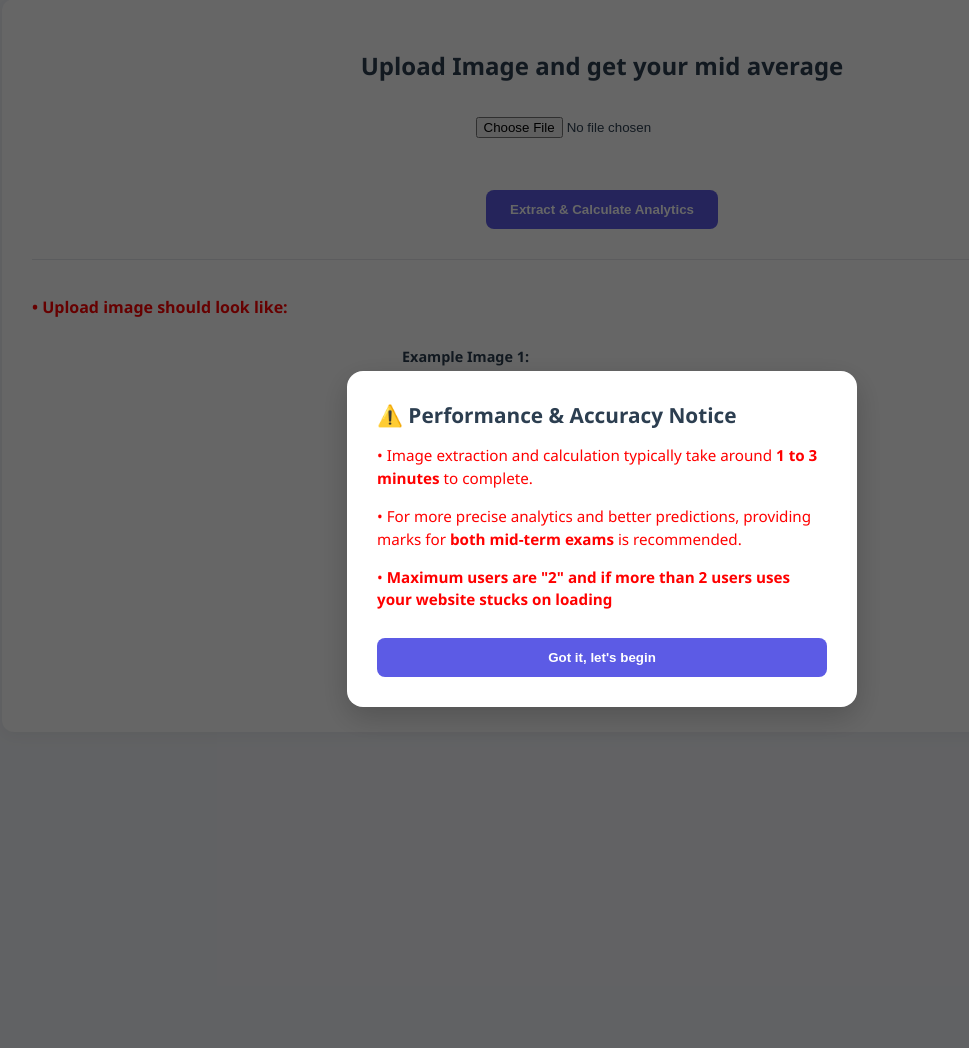
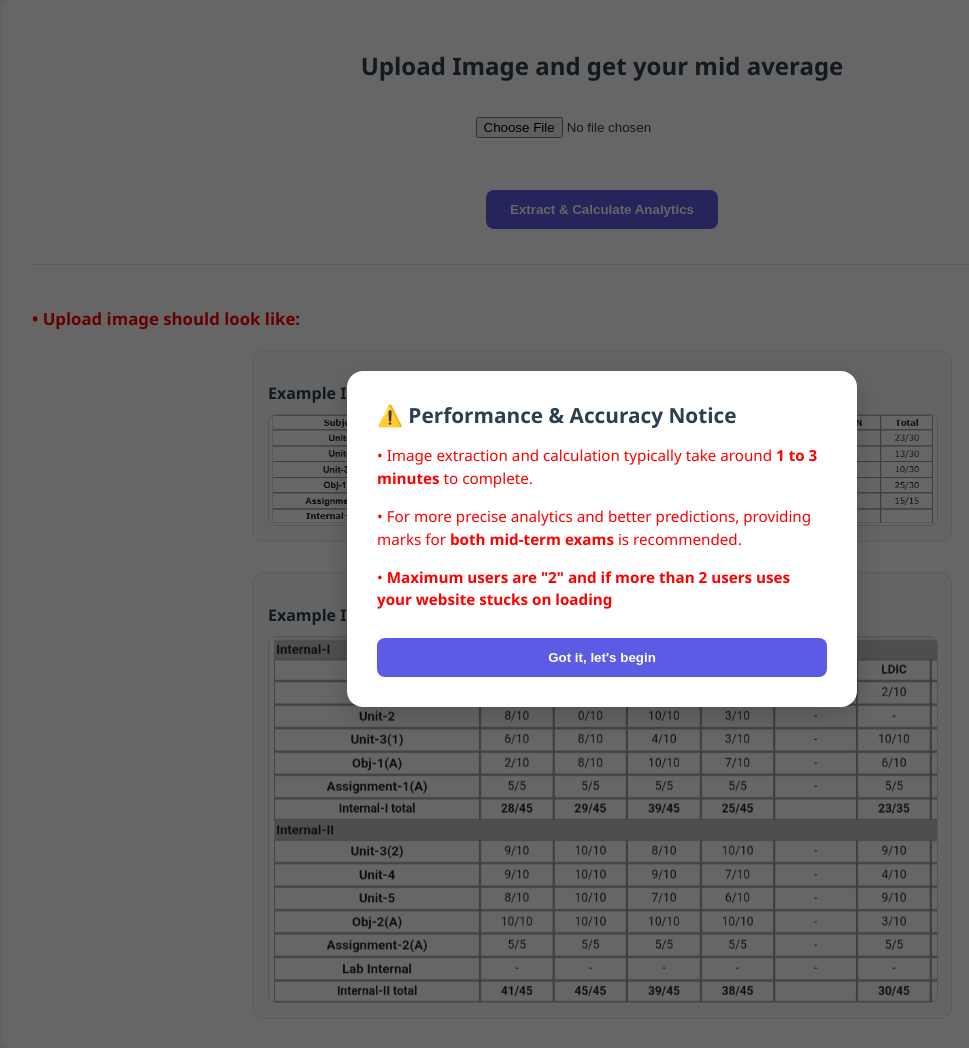
Before and after one commit to aishu-ishu/pscmr-midmarks-calculator, a Flask app: page / in a window 1280 px wide. Shown: the part 31-1079 px from the top of the page, without its empty margins (38-1007 px from the left). Run offline with Flask 3, Linux system fonts and the light colour scheme.

Commit message:
Update index.html

```diff
--- a/templates/index.html
+++ b/templates/index.html
@@ -494,17 +494,17 @@
             <span id="loading" style="display: none; font-weight: 600; color: var(--primary); font-size: 0.95rem;"></span>
         </div>
 
-        <!-- Neatly stacked reference examples -->
-        <div style="margin-top: 30px; border-top: 1px solid #e5e7eb; padding-top: 20px; text-align: left;">
-            <p style="color: red; font-weight: 600; margin-bottom: 15px;">• Upload image should look like:</p>
-            <div style="display: flex; flex-direction: column; gap: 20px; max-width: 400px; margin: 0 auto;">
-                <div>
-                    <p style="font-size: 0.9rem; font-weight: 600; color: var(--text-dark); margin-bottom: 6px;">Example Image 1:</p>
-                    <img src="{{ url_for('static', filename='demo.png') }}" alt="sample image 1" style="width: 100%; max-height: 200px; object-fit: contain; border-radius: 8px; border: 1px solid #e5e7eb; background: #f9fafb; display: block;">
+        <!-- Enlarged reference examples -->
+        <div style="margin-top: 35px; border-top: 1px solid #e5e7eb; padding-top: 25px; text-align: left;">
+            <p style="color: red; font-weight: 700; font-size: 1.05rem; margin-bottom: 20px;">• Upload image should look like:</p>
+            <div style="display: flex; flex-direction: column; gap: 30px; max-width: 700px; margin: 0 auto;">
+                <div style="background: #f9fafb; border: 1px solid #e5e7eb; padding: 15px; border-radius: 12px;">
+                    <p style="font-size: 1rem; font-weight: 700; color: var(--text-dark); margin-bottom: 10px;">Example Image 1:</p>
+                    <img src="{{ url_for('static', filename='demo.png') }}" alt="sample image 1" style="width: 100%; height: auto; max-height: none; border-radius: 8px; border: 1px solid #d1d5db; display: block;">
                 </div>
-                <div>
-                    <p style="font-size: 0.9rem; font-weight: 600; color: var(--text-dark); margin-bottom: 6px;">Example Image 2:</p>
-                    <img src="{{ url_for('static', filename='y.jpg') }}" alt="sample image 2" style="width: 100%; max-height: 200px; object-fit: contain; border-radius: 8px; border: 1px solid #e5e7eb; background: #f9fafb; display: block;">
+                <div style="background: #f9fafb; border: 1px solid #e5e7eb; padding: 15px; border-radius: 12px;">
+                    <p style="font-size: 1rem; font-weight: 700; color: var(--text-dark); margin-bottom: 10px;">Example Image 2:</p>
+                    <img src="{{ url_for('static', filename='y.jpg') }}" alt="sample image 2" style="width: 100%; height: auto; max-height: none; border-radius: 8px; border: 1px solid #d1d5db; display: block;">
                 </div>
             </div>
         </div>
```
